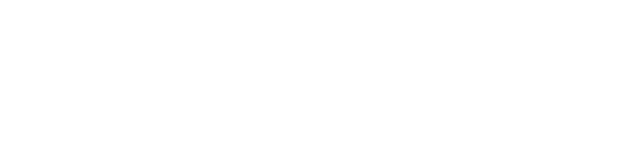
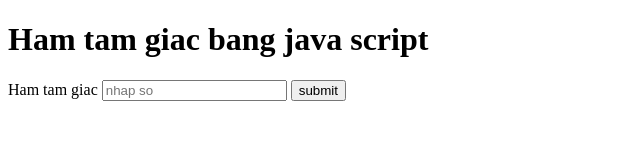
Before and after one commit to haclong2372001/Bai2, a plain HTML site: page index.html in a window 1280 px wide. Shown: the whole page, without its empty margins (0-640 px from the left). Drawn offline with Linux system fonts and the light colour scheme.

Commit message:
push cocde bai 2

```diff
--- a/index.html
+++ b/index.html
@@ -4,10 +4,15 @@
         <title></title>
         <meta charset="UTF-8">
         <meta name="viewport" content="width=device-width, initial-scale=1">
-        <link href="./style.css" rel="stylesheet">
+        <!-- <link href="css/style.css" rel="stylesheet"> -->
+
     </head>
     <body>
-
+    <h1>Ham tam giac bang java script</h1>
+    <label for="number">Ham tam giac </label>
+    <input id="draw" type="number"   placeholder="nhap so ">
+    <input type="button" value="submit" onclick="numberOneTriangle()">
+    <div id="result"></div>
     </body>
-    <script src="./index.js"></script>
+    <script src="index.js"></script>
 </html>
--- a/index.js
+++ b/index.js
@@ -0,0 +1,12 @@
+function numberOneTriangle() {
+    let number = document.getElementById('draw').value
+    let emtyPlace = '';
+    const resultDiv = document.getElementById('result');
+    resultDiv.innerHTML = '';
+    for (let i = 0; i < number; i++) {
+        emtyPlace += '#';
+        let newDiv = document.createElement('div');
+        newDiv.innerHTML = emtyPlace;
+        resultDiv.appendChild(newDiv);
+    }
+}
```
